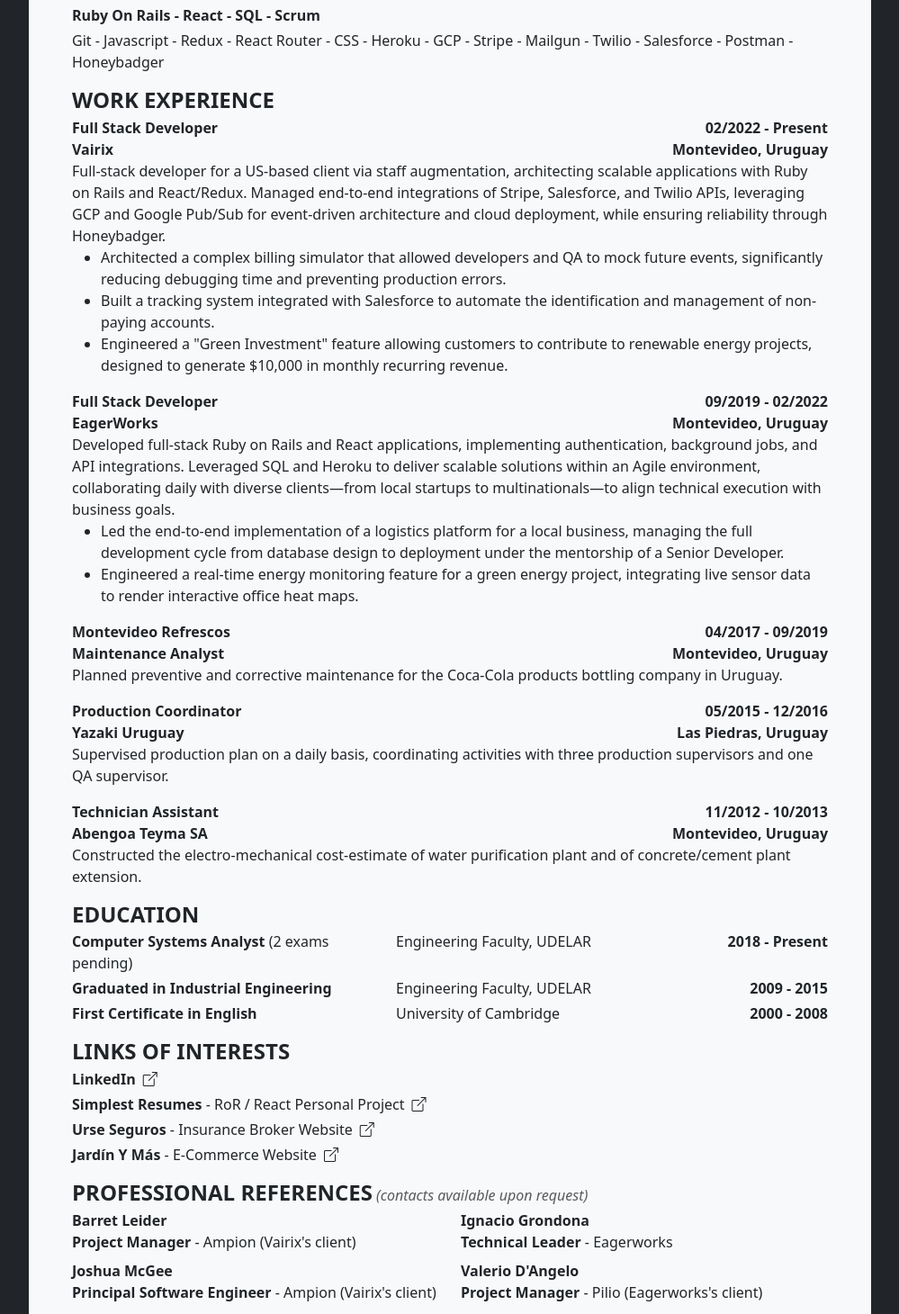
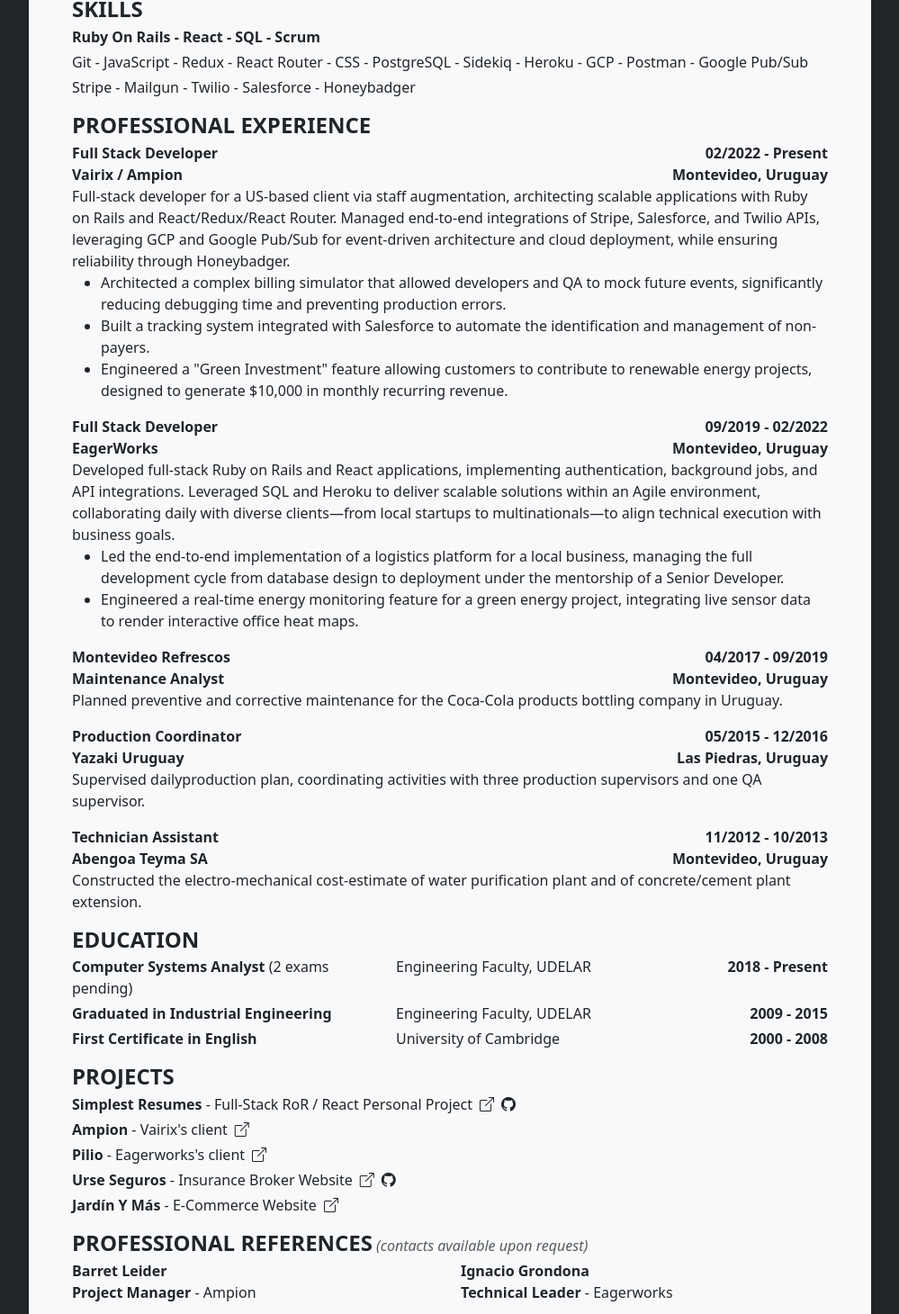
Before and after one commit to MartinSugasti/my-website, a React (Vite) app: page / in a window 1280 px wide. Shown: the part 340-1800 px from the top of the page at 90% size, without its empty margins (140-1139 px from the left). Built offline with nearby package versions, Linux system fonts and the light colour scheme.

Commit message:
Update pdf, job's descriptions, projects, etc (#6)

```diff
--- a/src/App/App.jsx
+++ b/src/App/App.jsx
@@ -16,24 +16,29 @@
     {/* Personal Information */}
     <div>
       <div className="row text-center mt-3">
-        <span className="col-12 col-md-4 card-text">
+        <span className="col-12 col-md-3 card-text">
           <i className="bi bi-envelope-at me-2" />
           martinsugasti@gmail.com
         </span>
 
-        <span className="col-12 col-md-4 card-text mt-2 mt-md-0">
+        <span className="col-12 col-md-3 card-tex mt-2 mt-md-0">
+          <i className="bi bi-linkedin me-2" />
+          LinkedIn
+        </span>
+
+        <span className="col-12 col-md-3 card-text mt-2 mt-md-0">
           <i className="bi bi-phone me-2" />
           +598 98 704 890
         </span>
 
-        <span className="col-12 col-md-4 card-tex mt-2 mt-md-0">
+        <span className="col-12 col-md-3 card-tex mt-2 mt-md-0">
           <i className="bi bi-geo-alt me-2" />
           Uruguay | Remote
         </span>
       </div>
 
       <p className="mt-3 mb-0">
-        Full Stack Developer with over 6 years of experience building scalable web applications for international companies. Originally a degreed Industrial Engineer with a 5-year background in Supply Chain , I transitioned into Software Engineering to align with my vocational passion for technology. I combine a rigorous engineering mindset with expertise in the Ruby on Rails and React ecosystems to deliver robust, business-driven solutions.
+        Full Stack Developer with over 6 years of experience building scalable web applications for international companies. Originally a degreed Industrial Engineer with a 5-year background in Supply Chain, I transitioned into Software Engineering to align with my vocational passion for technology. I combine a rigorous engineering mindset with expertise in the Ruby on Rails and React ecosystems to deliver robust, business-driven solutions.
       </p>
     </div>
 
@@ -43,18 +48,20 @@
 
       <p className="fw-semibold mt-1 mb-0">Ruby On Rails - React - SQL - Scrum</p>
 
-      <p className="mt-1 mb-0">Git - Javascript - Redux - React Router - CSS - Heroku - GCP - Stripe - Mailgun - Twilio  - Salesforce - Postman - Honeybadger</p>
+      <p className="mt-1 mb-0">Git - JavaScript - Redux - React Router - CSS - PostgreSQL - Sidekiq - Heroku - GCP - Postman - Google Pub/Sub</p>
+
+      <p className="mt-1 mb-0">Stripe - Mailgun - Twilio - Salesforce - Honeybadger</p>
     </div>
 
     {/* Work Experience */}
     <div>
-      <h4 className="fw-semibold mt-3 mb-0">WORK EXPERIENCE</h4>
+      <h4 className="fw-semibold mt-3 mb-0">PROFESSIONAL EXPERIENCE</h4>
 
       <div className="mt-1">
         <div className="row">
           <div className="col-12 col-md-6">
             <p className="mb-0 fw-bold">Full Stack Developer</p>
-            <p className="mb-0 fw-bold">Vairix</p>
+            <p className="mb-0 fw-bold">Vairix / Ampion</p>
           </div>
 
           <div className="col-12 col-md-6">
@@ -64,11 +71,11 @@
         </div>
 
         <p className="mb-0">
-          Full-stack developer for a US-based client via staff augmentation, architecting scalable applications with Ruby on Rails and React/Redux. Managed end-to-end integrations of Stripe, Salesforce, and Twilio APIs, leveraging GCP and Google Pub/Sub for event-driven architecture and cloud deployment, while ensuring reliability through Honeybadger.
+          Full-stack developer for a US-based client via staff augmentation, architecting scalable applications with Ruby on Rails and React/Redux/React Router. Managed end-to-end integrations of Stripe, Salesforce, and Twilio APIs, leveraging GCP and Google Pub/Sub for event-driven architecture and cloud deployment, while ensuring reliability through Honeybadger.
         </p>
         <ul>
           <li>Architected a complex billing simulator that allowed developers and QA to mock future events, significantly reducing debugging time and preventing production errors.</li>
-          <li>Built a tracking system integrated with Salesforce to automate the identification and management of non-paying accounts.</li>
+          <li>Built a tracking system integrated with Salesforce to automate the identification and management of non-payers.</li>
           <li>Engineered a "Green Investment" feature allowing customers to contribute to renewable energy projects, designed to generate $10,000 in monthly recurring revenue.</li>
         </ul>
       </div>
@@ -127,7 +134,7 @@
         </div>
 
         <p className="mb-0">
-          Supervised production plan on a daily basis, coordinating activities with three production supervisors and one QA supervisor.
+          Supervised dailyproduction plan, coordinating activities with three production supervisors and one QA supervisor.
         </p>
       </div>
 
@@ -179,12 +186,35 @@
 
     {/* Links Of Interests */}
     <div>
-      <h4 className="fw-semibold mt-3 mb-0">LINKS OF INTERESTS</h4>
+      <h4 className="fw-semibold mt-3 mb-0">PROJECTS</h4>
 
       <p className="mt-1 mb-0">
-        <span className="fw-bold me-2">LinkedIn</span>
+        <span className="me-2">
+          <span className="fw-bold">
+            Simplest Resumes
+          </span>
+          {' - '}
+          Full-Stack RoR / React Personal Project
+        </span>
 
-        <a className="text-dark" href="https://www.linkedin.com/in/martin-sugasti-ab2aa391/" target="_blank" rel="noopener noreferrer">
+        <a className="text-dark me-2" href="https://github.com/MartinSugasti/simplest-resumes" target="_blank" rel="noopener noreferrer">
+          <i className="bi bi-box-arrow-up-right" />
+        </a>
+        <a className="text-dark" href="https://github.com/MartinSugasti/simplest-resumes" target="_blank" rel="noopener noreferrer">
+          <i className="bi bi-github" />
+        </a>
+      </p>
+
+      <p className="mt-1 mb-0">
+        <span className="me-2">
+          <span className="fw-bold">
+            Ampion
+          </span>
+          {' - '}
+          Vairix's client
+        </span>
+
+        <a className="text-dark" href="https://ampion.net/" target="_blank" rel="noopener noreferrer">
           <i className="bi bi-box-arrow-up-right" />
         </a>
       </p>
@@ -192,13 +222,13 @@
       <p className="mt-1 mb-0">
         <span className="me-2">
           <span className="fw-bold">
-            Simplest Resumes
+            Pilio
           </span>
           {' - '}
-          RoR / React Personal Project
+          Eagerworks's client
         </span>
 
-        <a className="text-dark" href="https://github.com/MartinSugasti/simplest-resumes" target="_blank" rel="noopener noreferrer">
+        <a className="text-dark" href="https://www.piliogroup.com/" target="_blank" rel="noopener noreferrer">
           <i className="bi bi-box-arrow-up-right" />
         </a>
       </p>
@@ -212,8 +242,11 @@
           Insurance Broker Website
         </span>
 
-        <a className="text-dark" href="https://www.urseseguros.com.uy" target="_blank" rel="noopener noreferrer">
+        <a className="text-dark me-2" href="https://www.urseseguros.com.uy" target="_blank" rel="noopener noreferrer">
           <i className="bi bi-box-arrow-up-right" />
+        </a>
+        <a className="text-dark" href="https://github.com/MartinSugasti/urse-seguros" target="_blank" rel="noopener noreferrer">
+          <i className="bi bi-github" />
         </a>
       </p>
 
@@ -248,7 +281,7 @@
           <p className="mb-0">
             <span className="fw-bold">Project Manager</span>
             {' - '}
-            Ampion (Vairix's client)
+            Ampion
           </p>
         </div>
 
@@ -259,7 +292,7 @@
           <p className="mb-0">
             <span className="fw-bold">Principal Software Engineer</span>
             {' - '}
-            Ampion (Vairix's client)
+            Ampion
           </p>
         </div>
       </div>
@@ -283,7 +316,7 @@
           <p className="mb-0">
             <span className="fw-bold">Project Manager</span>
             {' - '}
-            Pilio (Eagerworks's client)
+            Pilio
           </p>
         </div>
       </div>
```
Also changed, not shown: 1 other file (tests, documents, lock files or other folders).
